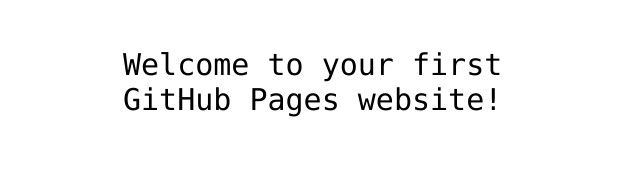
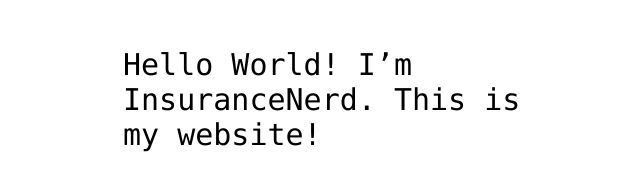
Before and after one commit to InsuranceNerd/InsuranceNerd.github.io, a plain HTML site: page index.html in a window 1280 px wide. Shown: the part 341-532 px from the top of the page, without its empty margins (317-957 px from the left). Drawn offline with Linux system fonts and the light colour scheme.

Commit message:
Add My User name to index.html file

```diff
--- a/index.html
+++ b/index.html
@@ -12,7 +12,7 @@
 <img src="https://octodex.github.com/images/daftpunktocat-thomas.gif" id="octocat" alt="octocat-gif" />
 
 <!-- Change this code here by copy and pasting your template on line 15 -->
-<p>Welcome to your first GitHub Pages website!</p>
+<p>Hello World! I’m InsuranceNerd. This is my website!</p>
 
 </body>
 </html>
```
